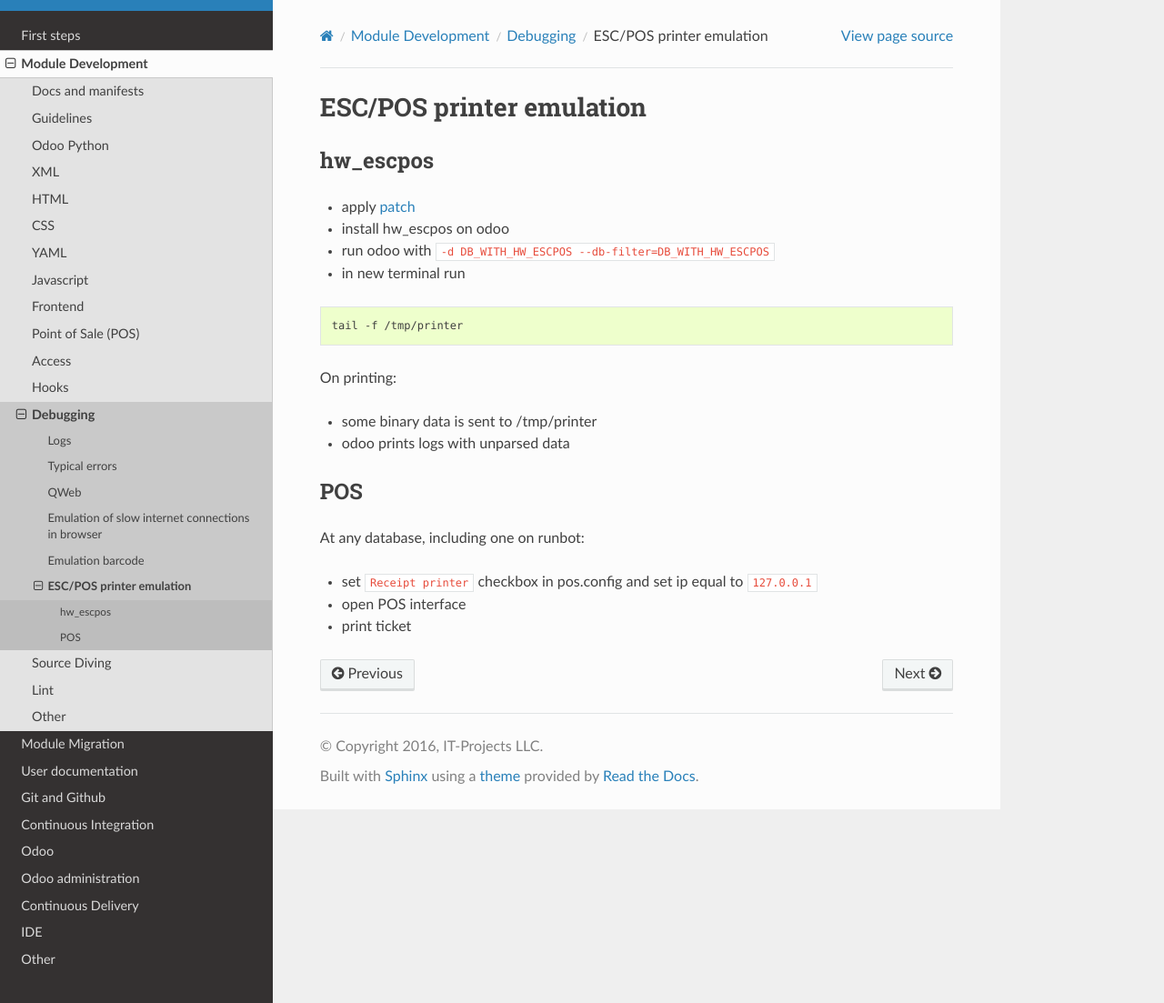
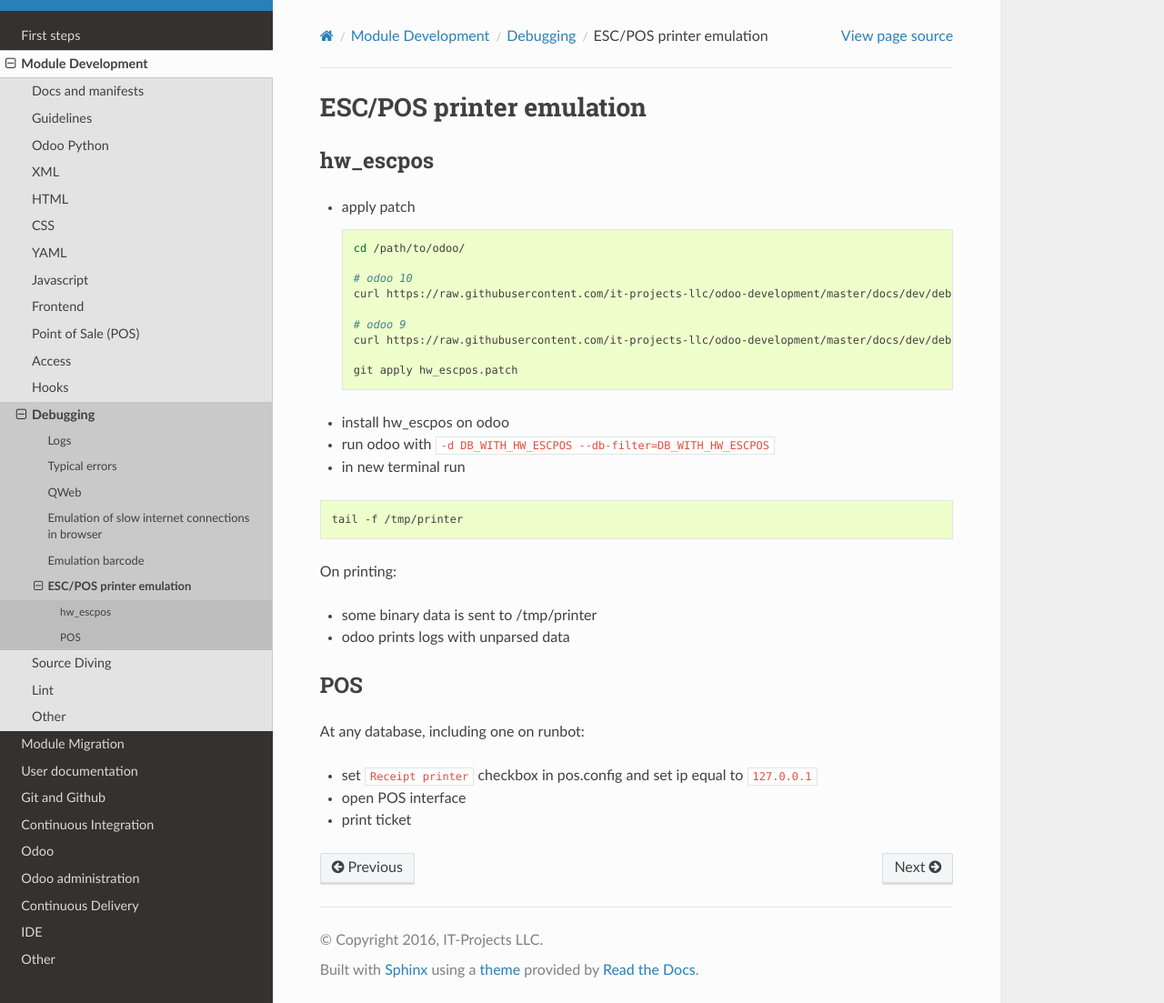
Before and after one commit to itpp-labs/odoo-development, a Sphinx documentation site: the page built from docs/dev/debug/emulation-esc-pos.rst, in a window 1280 px wide and 1103 px high. Shown: the whole window at 91% size. Built offline with Sphinx 7.4.7 and the Read the Docs theme 2.0.0, drawn with Linux system fonts in a browser that asks for light colours; pages that are not in the unit, such as notebooks, are missing from menus.

Commit message:
POS printer: apply patch via ``git apply``; fix patch for odoo 10.0

```diff
--- a/docs/dev/debug/emulation-esc-pos.rst
+++ b/docs/dev/debug/emulation-esc-pos.rst
@@ -6,7 +6,20 @@
 hw_escpos
 ---------
 
-* apply `patch <https://raw.githubusercontent.com/it-projects-llc/odoo-development/master/docs/dev/debug/hw_escpos.patch>`__
+* apply patch
+
+  .. code-block:: sh
+
+      cd /path/to/odoo/
+
+      # odoo 10
+      curl https://raw.githubusercontent.com/it-projects-llc/odoo-development/master/docs/dev/debug/hw_escpos-patch/hw_escpos-10.patch > hw_escpos.patch
+
+      # odoo 9
+      curl https://raw.githubusercontent.com/it-projects-llc/odoo-development/master/docs/dev/debug/hw_escpos-patch/hw_escpos-9.patch > hw_escpos.patch
+
+      git apply hw_escpos.patch
+
 
 * install hw_escpos on odoo
 
```
Also changed, not shown: 3 other files.
